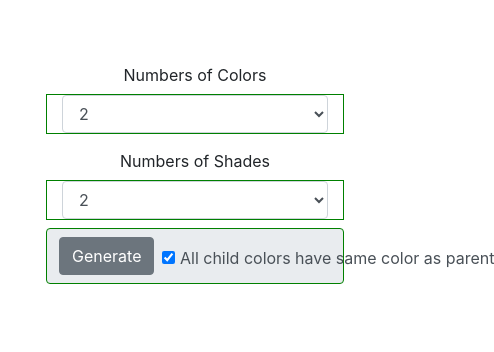
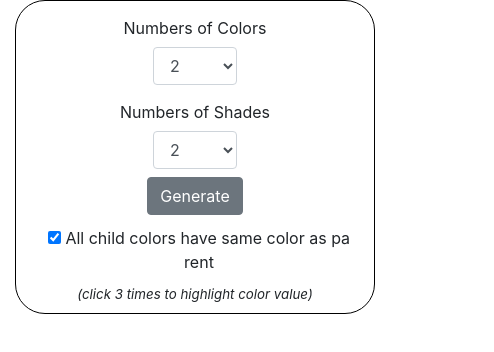
Before and after one commit to ddwebdevv/portfolio, a website: page color-pallete.html in a window 390 px wide. Shown: the whole page, 494 px wide, since content can reach past the window. Drawn offline with nearby package versions, Linux system fonts and the light colour scheme.

Commit message:
almost final

```diff
--- a/color-pallete.html
+++ b/color-pallete.html
@@ -11,13 +11,11 @@
     <link rel="stylesheet" href="css/color-pallete.css">
 </head>
 <body>
-    <div class="container mt-5" >
-        <div class="row">
-            <div class="col-sm-6 m-auto">
+    <div class="container mt-sm-5 " >
                 <form>
-                    <div class="row form-group">
-                        <label class="col-sm-6 col-form-label" for="numColors">Numbers of Colors</label>
-                        <div class="col">
+                    <div class="row form-group d-flex justify-content-center">
+                        <label class="col-sm-4 col-form-label" for="numColors">Numbers of Colors</label>
+                        <div class="col-4">
                             <select class="form-control" name="numColors" id="numColors">
                                 <option value="2">2</option>
                                 <option value="3">3</option>
@@ -25,9 +23,9 @@
                             </select>
                         </div>
                     </div>
-                    <div class="row form-group">
-                        <label class="col-sm-6 col-form-label" for="numShades">Numbers of Shades</label>
-                        <div class="col">
+                    <div class="row form-group d-flex justify-content-center">
+                        <label class="col-sm-4 col-form-label" for="numShades">Numbers of Shades</label>
+                        <div class="col-4">
                             <select class="form-control" name="numShades" id="numShades">
                                 <option value="2">2</option>
                                 <option value="3">3</option>
@@ -36,18 +34,18 @@
                             </select>
                         </div>
                     </div>
-                    <div class="row form-group">
-                        <div class="col input-group-text">
+                    <div class="row form-group d-flex">
+                        <div class="col  text-center">
                             <button type="button" class="btn btn-secondary m-auto" id="generate">Generate</button>
                             <label for="sameColor" class="mt-1 ml-2 col-form-label">
                                 <input type="checkbox" id="sameColor" name="sameColor" checked/>
                                 All child colors have same color as parent
                             </label>
+                            <span>(click 3 times to highlight color value)</span>
                         </div>
                     </div>
                 </form>
-            </div>
-        </div>
+
     </div>
 
     <div class="container" id="countColors">
--- a/css/color-pallete.css
+++ b/css/color-pallete.css
@@ -21,34 +21,44 @@
 .row {
     margin: 0.5rem;
 }
-.col {
-    border: 1px solid green;
+
+form {
+    border-radius: 30px;
+    border: 1px solid black;
+}
+
+span {
+    font-style: italic;
+    font-size: smaller;
 }
 
 label {
     display: block;
     /* width: 6rem; */
     text-align: center;
+    word-break: break-all;
 }
+
 .invis{
-    border: 1px solid red;
     opacity: 0.001;
 }
 
-@media screen and (max-width: 760px) {
-    input[type=text] {
-        display: block;
-        height: 1.5rem;
+
+@media screen and (max-width: 992px) {
+    .round1 {
     width: 5rem;
-        font-size: x-small;
-        text-align: center;
+    height: 5rem;
 }
+.round {
+    width: 5rem;
+    height: 5rem;
+}
+}
+
+@media screen and (max-width: 768px) {
     .round1 {
-        border-radius: 300px;
-        border: none;
     width: 3rem;
     height: 3rem;
-        background-color: var(--base);
 }
 .round {
 
@@ -57,3 +67,15 @@ label {
     height: 3rem;
 }
 }
+@media screen and (max-width: 526px) {
+    .round1 {
+    width: 2.5rem;
+    height: 2.5rem;
+}
+.round {
+
+    border: none;
+    width: 2.5rem;
+    height: 2.5rem;
+}
+}
--- a/js/color-pallete.js
+++ b/js/color-pallete.js
@@ -10,22 +10,22 @@ let array = [];
 function generate() {
     mPart.innerHTML = '';
     inputArr = [];
-    labelHexArr = [];
-    labelRgbArr = [];
+    // labelHexArr = [];
+    // labelRgbArr = [];
     // array = [];
-    console.log(mPart);
-    console.log(shSelect.value);
-    console.log(colSelect.value);
+    // console.log(mPart);
+    // console.log(shSelect.value);
+    // console.log(colSelect.value);
     let htmlP = '';
     for (let i = 0; i < colSelect.value; i++) {
         htmlP += '<div class="row justify-content-center">';
         // mPart.innerHTML = mPart.innerHTML.slice(0, -7);
         // console.log(mPart.innerHTML);
         for (let k = 0; k < shSelect.value; k++) {
-            htmlP += `<div class="col mx-2 p-2">
-            <div class="round1 input-group mx-auto"><input type="color" class="round invis form-control color${i}" value="#00ff00" data-colorn="${i}" data-indexn="${k}"></div>
-            <label for="" class="mt-1 col-form-label data-colorn="${i} hex" data-indexn="${k}">#0000ff</label>
-            <label for="" class="mt-1 col-form-label data-colorn="${i} rgb" data-indexn="${k}">rgb(0, 0, 255)</label>
+            htmlP += `<div class="col col-sm-2 mx-xs-2 p-2">
+            <div class="round1 input-group mx-auto"><input type="color" class="round invis form-control color${i}" value="#0000ff" data-colorn="${i}" data-indexn="${k}"></div>
+            <label  class="mt-1 col-form-label clab">#0000ff</label>
+            <label  class="mt-1 col-form-label clab">rgb(0, 0, 255)</label>
         </div>`;
 
             //  ${i}shadeOf${k}Color
@@ -36,9 +36,10 @@ function generate() {
     }
     mPart.innerHTML = htmlP;
     inputArr = document.querySelectorAll('input[type=color]');
-    labelHexArr = document.querySelectorAll('label[class=hex]');
-    labelRgbArr = document.querySelectorAll('label[class=rgb]');
     array = Array.from(inputArr);
+    // labelHexArr = document.querySelectorAll('label[class=hex]');
+    // labelRgbArr = document.querySelectorAll('label[class=rgb]');
+
     // inputArr.forEach(input => {
     //     input.addEventListener('click', colorizeInit);
     // });
@@ -51,14 +52,20 @@ function colorizeInit(){
     if (document.querySelector('#sameColor').checked) {
         console.log("checked");
         inputArr.forEach(input => {
-            input.addEventListener('change', colorizeAll);
-            input.addEventListener('input', colorizeAll);
+            input.removeEventListener('change', colorizeSingle);
+            input.removeEventListener('input', colorizeSingle);
+            input.addEventListener('change', colorizeAllchild);
+            input.addEventListener('input', colorizeAllchild);
+            // input.value = input.parentNode.style.backgroundColor;
         });
     } else {
         console.log('not checked');
         inputArr.forEach(input => {
+            input.removeEventListener('change', colorizeAllchild);
+            input.removeEventListener('input', colorizeAllchild);
             input.addEventListener('change', colorizeSingle);
             input.addEventListener('input', colorizeSingle);
+            // input.value = input.parentNode.style.backgroundColor;
         });
     }
 }
@@ -80,7 +87,7 @@ function colorize(target, color) {
     // console.log(target.dataset);
     // console.log(target.parentNode.style.backgroundColor);
     // console.log(target.parentNode.nextElementSibling.nextElementSibling);
-
+    target.value = color;
     target.parentNode.style.backgroundColor = color;
     target.parentNode.nextElementSibling.innerHTML = color;
     target.parentNode.nextElementSibling.nextElementSibling.innerHTML = target.parentNode.style.backgroundColor;
@@ -89,7 +96,7 @@ function colorize(target, color) {
     // console.log(target.parentNode.nextElementSibling.nextElementSibling.innerHTML);
 }
 
-function colorizeAll(e){
+function colorizeAllchild(e){
     console.log(e.target.dataset.colorn);
     console.log(e.target.dataset.indexn);
     console.log(inputArr[3].dataset.colorn);
@@ -114,8 +121,7 @@ function colorizeAll(e){
 // inputArr[1].attributes.value - current color
 // inputArr[1].style.backgroundColor = '#ff0000';
 // numCol, numShad
-$(function(){
 
-});
+
 document.querySelector('#sameColor').addEventListener('change', colorizeInit);
 document.querySelector('#generate').addEventListener('click', generate);
```
Lines whose indentation alone changed are shown as unchanged.
